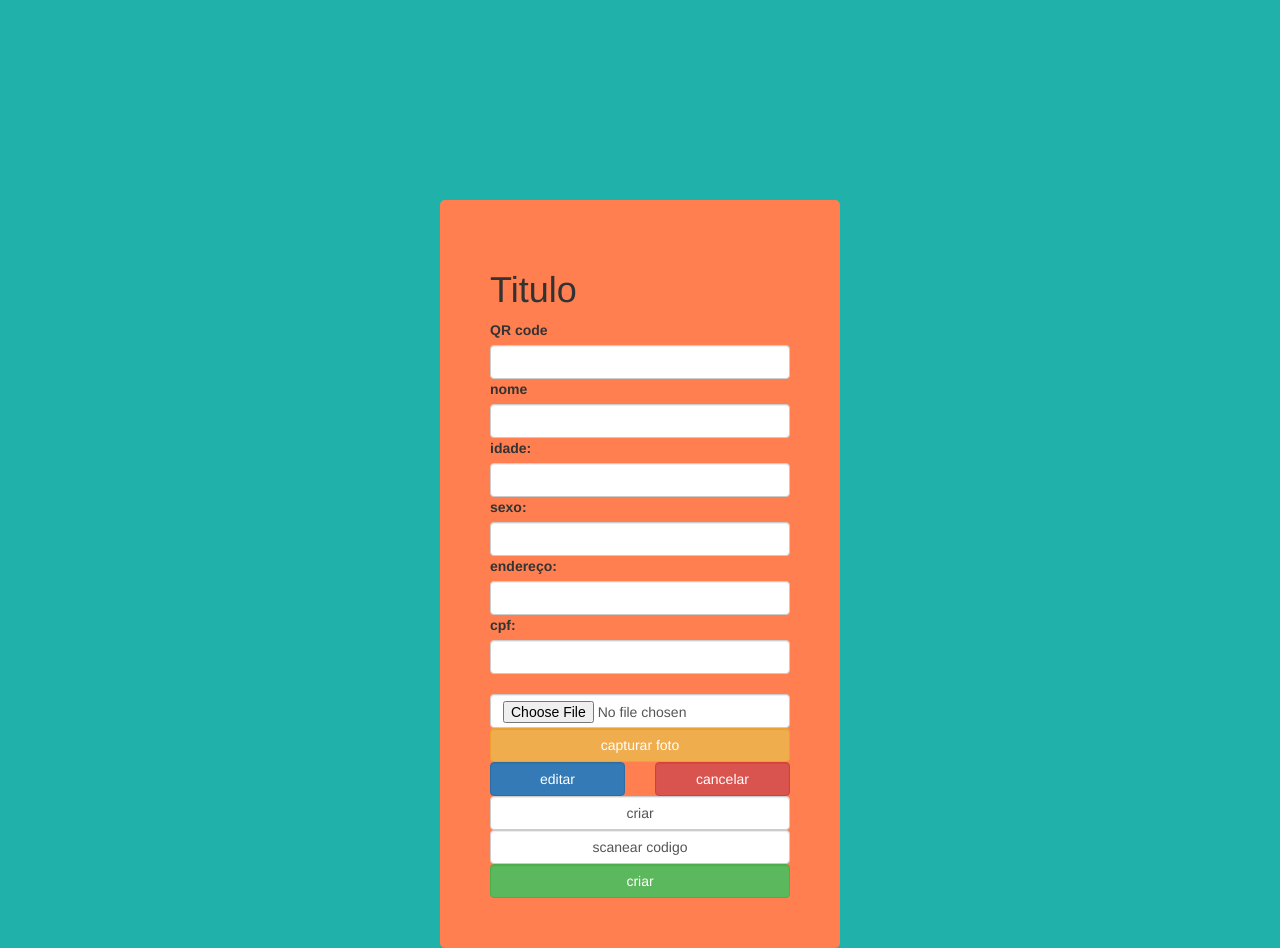
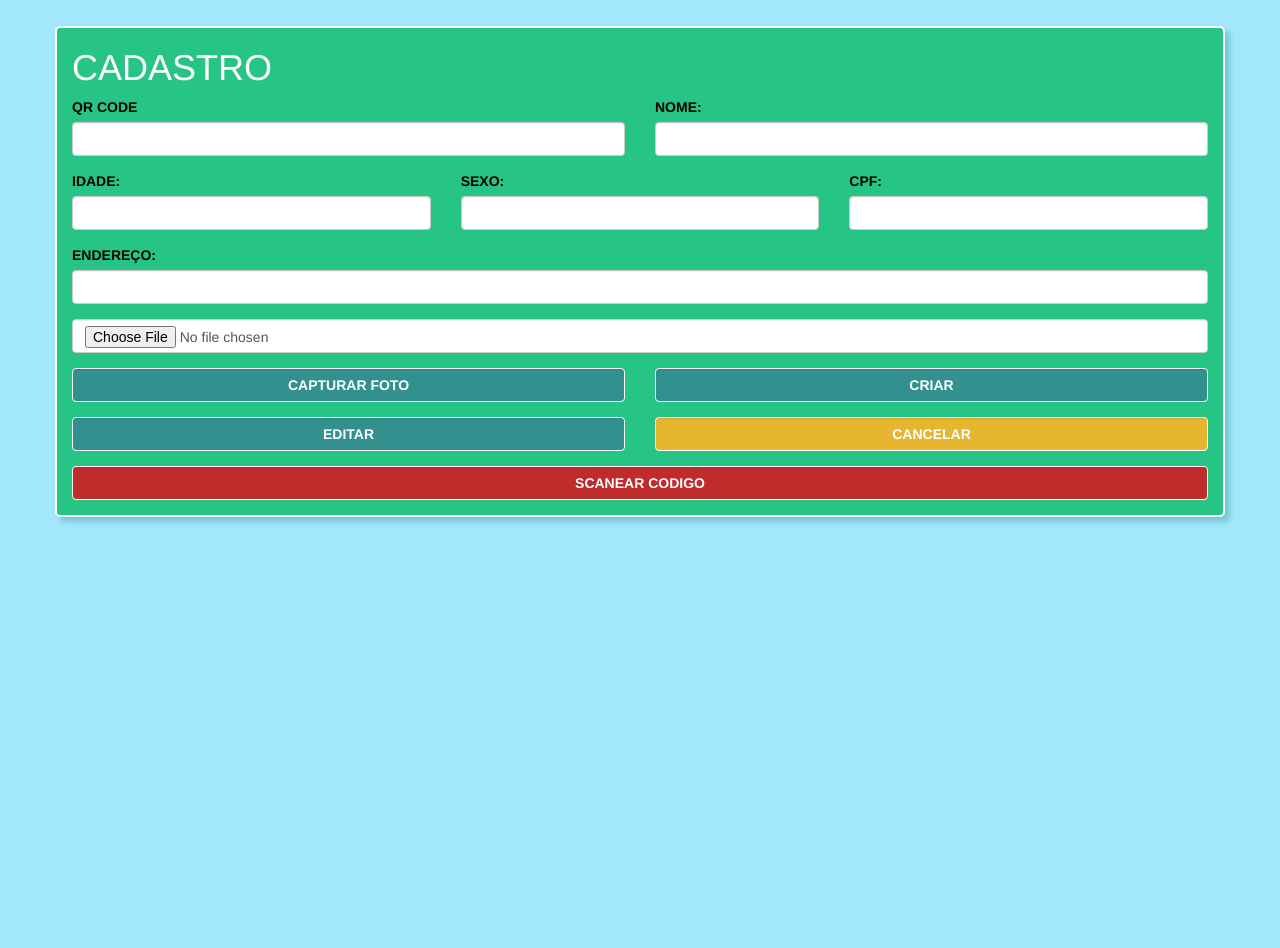
Before and after one commit to viniciuscorreialourenco/2ds2_Dupla, a website: page www/cadastro.html in a window 1280 px wide. After the commit the page ends 800 px from the top, so only its background shows below. Drawn offline with Linux system fonts and the light colour scheme.

Commit message:
atualizando o front-end

```diff
--- a/www/cadastro.html
+++ b/www/cadastro.html
@@ -8,59 +8,48 @@
 
           <link rel="stylesheet" href="components/loader.css">
           <link rel="stylesheet" href="css/bootstrap.min.css">
-          <link rel="stylesheet" href="css/style.css">
+          <link rel="stylesheet" href="css/estilo-cadastro.css">
      </head>
      <body>
           <div class="container">
                <div class="row cabecalho">
                    <div class="col-xs-12">
-                        <h1>Titulo</h1>
+                        <h1>CADASTRO</h1>
                    </div>
                </div>
 
                <div class="row">
-                    <div class="col-xs-12">
-                         <label for="">QR code</label>
+                    <div class="col-xs-6">
+                         <label for="">QR CODE</label>
                          <input type="text" class="form-control" id="codigo">
+                    </div>
+                    <div class="col-xs-6">
+                         <label for="">NOME:</label>
+                         <input type="text" class="form-control" id="nome">
+                    </div>
+               </div>
+
+               <div class="row">
+                    <div class="col-xs-4">
+                         <label for="">IDADE:</label>
+                         <input type="number" class="form-control" id="idade">
+                    </div>
+                    <div class="col-xs-4">
+                         <label for="">SEXO:</label>
+                         <input type="text" class="form-control" id="sexo">
+                    </div>
+                    <div class="col-xs-4">
+                         <label for="">CPF:</label>
+                         <input type="text" class="form-control" id="cpf">
                     </div>
                </div>
 
                <div class="row">
                     <div class="col-xs-12">
-                         <label for="">nome</label>
-                         <input type="text" class="form-control" id="nome">
-                    </div>
-               </div>
-
-               <div class="row">
-                    <div class="col-xs-12">
-                         <label for="">idade:</label>
-                         <input type="number" class="form-control" id="idade">
-                    </div>
-               </div>
-
-               <div class="row">
-                    <div class="col-xs-12">
-                         <label for="">sexo:</label>
-                         <input type="text" class="form-control" id="sexo">
-                    </div>
-               </div>
-
-               <div class="row">
-                    <div class="col-xs-12">
-                         <label for="">endereço:</label>
+                         <label for="">ENDEREÇO:</label>
                          <input type="text" class="form-control" id="endereco">
                     </div>
                </div>
-
-               <div class="row">
-                    <div class="col-xs-12">
-                         <label for="">cpf:</label>
-                         <input type="text" class="form-control" id="cpf">
-                    </div>
-               </div>
-
-               <br/>
 
                <div class="row">
                     <div class="col-xs-12">
@@ -69,33 +58,26 @@
                </div>
 
                <div class="row">
-                    <div class="col-xs-12">
-                         <button class="form-control btn-warning">capturar foto</button>
+                    <div class="col-xs-6">
+                         <button class="form-control botoes" id="captura">CAPTURAR FOTO</button>
+                    </div>
+                    <div class="col-xs-6">
+                         <button class="form-control botoes" id="create">CRIAR</button>
                     </div>
                </div>
 
                <div class="row">
                     <div class="col-xs-6">
-                         <button class="form-control btn-primary">editar</button>
+                         <button class="form-control botoes" id="idita">EDITAR</button>
                     </div>
                     <div class="col-xs-6">
-                         <button class="form-control btn-danger">cancelar</button>
+                         <button class="form-control botoes" id="cancela">CANCELAR</button>
                     </div>
                </div>
 
                <div class="row">
                     <div class="col-xs-12">
-
-                         <button class="form-control" id="create">criar</button>
-                    </div>
-               </div>
-
-               <div class="row">
-                    <div class="col-xs-12">
-                         <button class="form-control" id="scanear">scanear codigo</button>
-
-                         <button class="form-control btn-success">criar</button>
-
+                         <button class="form-control botoes" id="scanear">SCANEAR CODIGO</button>
                     </div>
                </div>
           </div>
--- /dev/null
+++ b/www/css/estilo-cadastro.css
@@ -0,0 +1,42 @@
+body{
+    background-color: #A3E7FC;
+    padding: 2%;
+}
+.container{
+    background-color: #26C485;
+    border-radius: 5px;
+    border: 2px solid white;
+    box-shadow: 5px 5px 5px hsla(179, 48%, 38%, 0.365);
+}
+input{
+    margin-bottom: 15px;
+}
+button{
+    margin-bottom: 15px;
+}
+h1{
+    color: white;
+}
+label{
+    color: black;
+}
+.botoes{
+    color: white;
+    font-weight: bold;
+    border: 1px solid white;
+}
+#captura{
+    background-color: #32908F;
+}
+#idita{
+    background-color: #32908F;
+}
+#cancela{
+    background-color: #e7b62f;
+}
+#create{
+    background-color: #32908F;
+}
+#scanear{
+    background-color: #c02b2b;
+}
--- a/www/css/style.css
+++ b/www/css/estilo-inicio.css
@@ -3,16 +3,18 @@
      padding: 0px;
 }
 body{
-     background-color: lightseagreen;
+     background-color: #A3E7FC;
 }
 .container{
-     background-color:coral;
+     background-color:#26C485;
      padding: 50px;
      max-width: 400px;
      margin-left: auto;
      margin-right: auto;
      margin-top: 200px;
      border-radius: 5px;
+     border: 2px solid white;
+     box-shadow: 5px 5px 5px hsla(179, 48%, 38%, 0.365);
 }
 .btn{
      margin: 10px;
@@ -24,6 +26,16 @@ a:hover{
      color: rgba(0, 0, 0, 0.589);
      font-weight: bold;
 }
+#cadastrar{
+     background-color: #32908F;
+     color: white;
+     border: 1px solid white;
+}
+#buscar{
+     background-color: #e7b62f;
+     color: white;
+     border: 1px solid white;
+}
 .titulo{
      text-align: center;
      color: white;
```
Also changed, not shown: www/index.html (+1 -1 lines).
